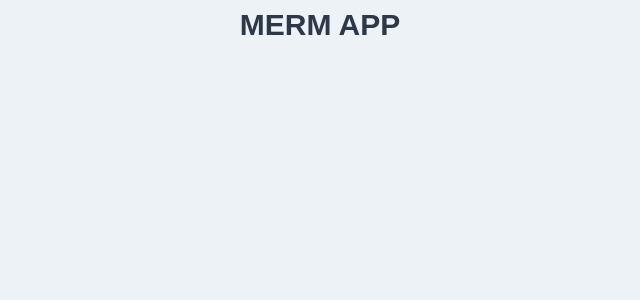
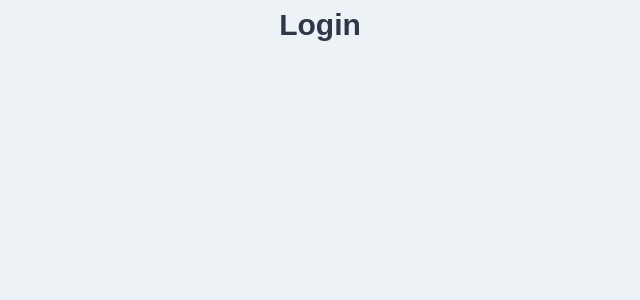
Before and after one commit to BladimirDelBarrioPizarro/MERN, a React (Create React App) app: page / in a window 1280 px wide. Shown: the top 300 px of the page, without its empty margins (320-960 px from the left). Built offline with nearby package versions, Linux system fonts and the light colour scheme.

Commit message:
feat: added Route in App.js

```diff
--- a/src/App.js
+++ b/src/App.js
@@ -1,10 +1,20 @@
 import React from 'react';
+import { BrowserRouter as Router,Route,Switch,Redirect } from 'react-router-dom';
+import Login from './modules/auth/components/login.component';
+import NewUser from './modules/auth/components/newuser.component';
+import Projects from './modules/projects/components/projects.compoent';
 
-
-
-function App() {
+const App = () => {
   return (
-    <h1>MERM APP</h1>
+    <Router>
+    <div className="container">
+       <Switch>
+         <Route exact path="/" component={Login}></Route>
+         <Route exact path="/newuser" component={NewUser}></Route>
+         <Route exact path="/projects" component={Projects}></Route>
+       </Switch>
+   </div>
+ </Router>
   );
 }
 
--- /dev/null
+++ b/src/modules/auth/components/login.component.js
@@ -0,0 +1,9 @@
+import React from 'react';
+
+const Login = () => {
+    return(
+        <h1>Login</h1>
+    );
+}
+
+export default Login;
--- /dev/null
+++ b/src/modules/auth/components/newuser.component.js
@@ -0,0 +1,9 @@
+import React from 'react';
+
+const NewUser = () => {
+    return(
+        <h1>NewUser</h1>
+    );
+}
+
+export default NewUser;
--- /dev/null
+++ b/src/modules/projects/components/projects.compoent.js
@@ -0,0 +1,9 @@
+import React from 'react';
+
+const Projects = () => {
+    return(
+        <h1>Projects</h1>
+    );
+}
+
+export default Projects;
```
